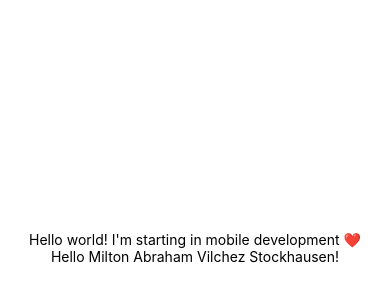
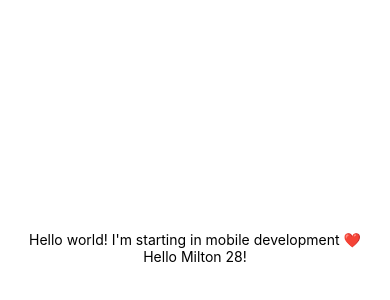
Before and after one commit to MiltonVilchez/myApp, a React Native app: screen / in a window 390 px wide. Shown: the part 174-474 px from the top of the page. Built offline with nearby package versions, Linux system fonts and the light colour scheme.

Commit message:
Validar los tipos de props

```diff
--- a/App.js
+++ b/App.js
@@ -9,10 +9,12 @@ export default function App() {
     <View style={styles.container}>
       <Text>Hello world! I'm starting in mobile development ❤️</Text>
       {/* <Saludar name="Milton"></Saludar> */}
-      <Saludar ></Saludar>
+      {/* <Saludar ></Saludar> */}
       {/* <Saludar name="Abraham"></Saludar>
       <Saludar name="Vílchez"></Saludar>
       <Saludar name="Stockhausen"></Saludar> */}
+      <Saludar firstname='Milton' lastname={28}></Saludar>
+
     </View>
   );
 }
--- a/src/components/Saludar.js
+++ b/src/components/Saludar.js
@@ -1,16 +1,22 @@
 import React from "react";
 import { Text } from "react-native";
+import PropTypes from "prop-types";
 
 export default function Saludar(props){
     // const {name} = props;
     // const {firstname, lastname} = props;
-    const { firstname, lastname } = props;
+    const { firstname, lastname  } = props;
     return (
         <Text>Hello {firstname} {lastname}!</Text>
     );
 }
 
-Saludar.defaultProps = {
-    firstname: "Milton Abraham",
-    lastname: "Vilchez Stockhausen",
-};
+// Saludar.defaultProps = {
+//     firstname: "Milton Abraham",
+//     lastname: "Vilchez Stockhausen",
+// };
+
+Saludar.propTypes = {
+    firstname: PropTypes.string.isRequired,
+    lastname: PropTypes.string.isRequired,
+}
```
